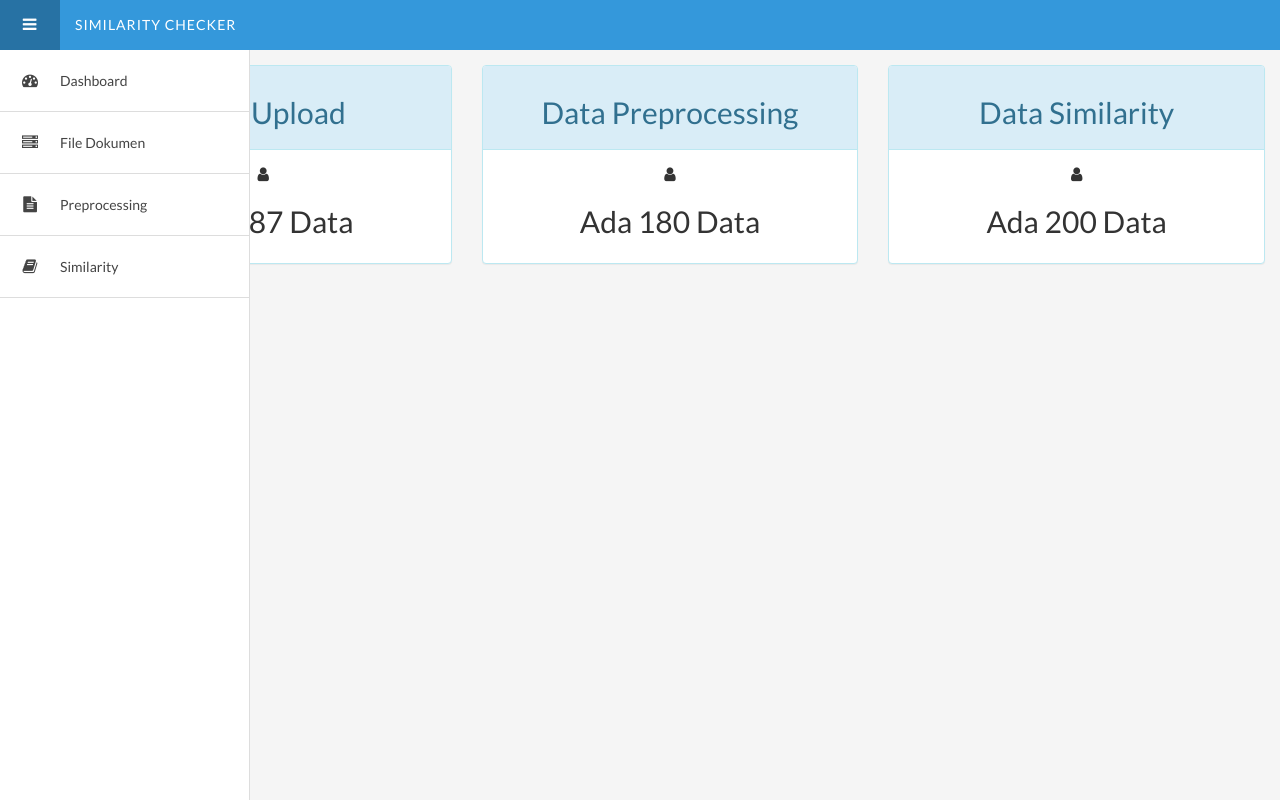
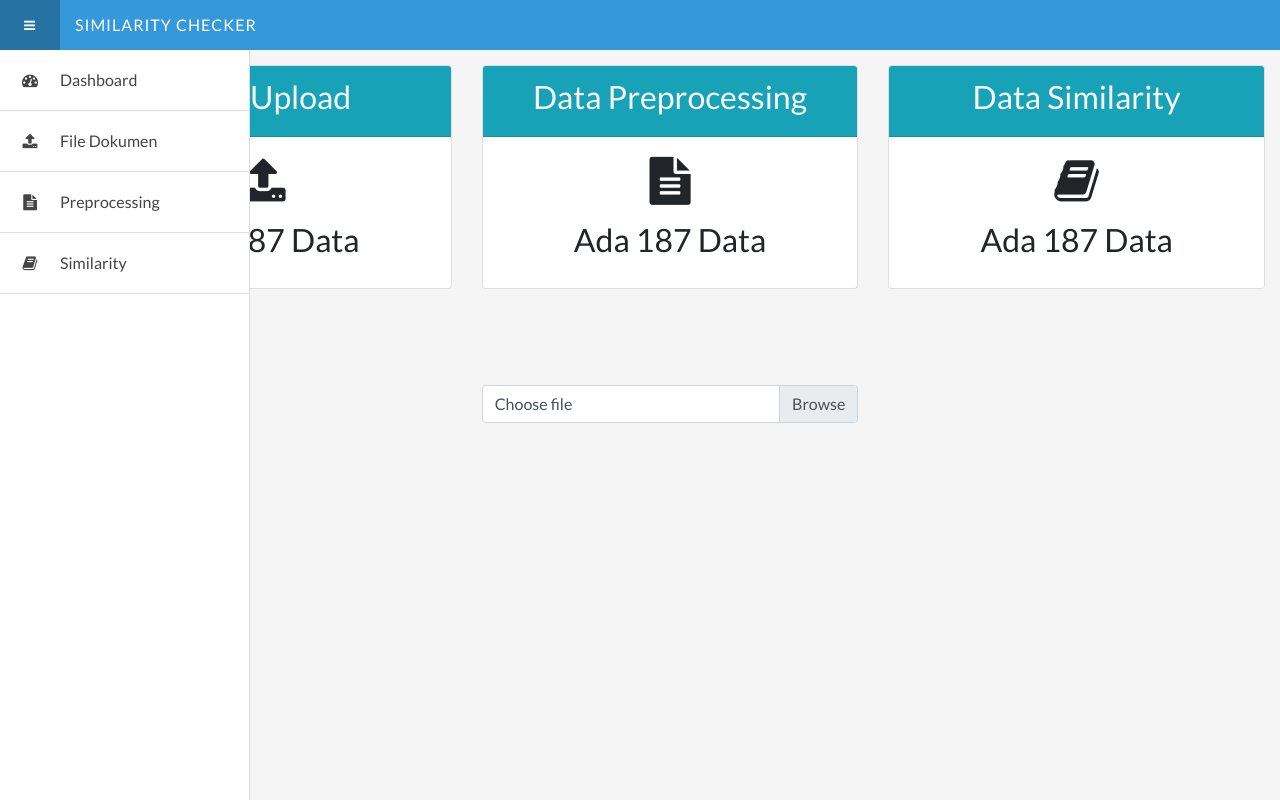
Before and after one commit to desenawahyu17/similarity-checker, a PHP site: page / in a window 1280 px wide. Run offline with PHP 8.4, Linux system fonts and the light colour scheme; some libraries are stand-ins or nearby versions.

Commit message:
Terimakasih sayang

```diff
--- a/assets/css/style.css
+++ b/assets/css/style.css
@@ -14,7 +14,7 @@ body {
   font-family: 'Lato', sans-serif;
 }
 i.fa {
-  font-size: 16px;
+  /* font-size: 16px; */
 }
 p {
   font-size: 16px;
--- a/index.php
+++ b/index.php
@@ -1,7 +1,7 @@
 <!DOCTYPE html>
 <html>
 <head>
-	<link rel="stylesheet" type="text/css" href="https://maxcdn.bootstrapcdn.com/bootstrap/3.3.4/css/bootstrap.min.css">
+	<link rel="stylesheet" href="https://maxcdn.bootstrapcdn.com/bootstrap/4.0.0/css/bootstrap.min.css" integrity="sha384-Gn5384xqQ1aoWXA+058RXPxPg6fy4IWvTNh0E263XmFcJlSAwiGgFAW/dAiS6JXm" crossorigin="anonymous">
 	<link rel="stylesheet" type="text/css" href="assets/css/style.css">
 	<title>Similarity Checker</title>
 </head>
@@ -18,7 +18,7 @@
 <div class="sidebar">
   <ul>
     <li><a href="#"><i class="fa fa-tachometer"></i><span>Dashboard</span></a></li>
-    <li><a href="#"><i class="fa fa-server"></i><span>File Dokumen</span></a></li>
+    <li><a href="#"><i class="fa fa-upload"></i><span>File Dokumen</span></a></li>
     <li><a href="#"><i class="fa fa-file-text"></i><span>Preprocessing</span></a></li>
     <li><a href="#"><i class="fa fa-book"></i><span>Similarity</span></a></li>
 </div>
@@ -26,32 +26,40 @@
 <main class="main">
 <div class="row">
 	<div class="col-lg-4">
-      	<div class="panel panel-info">
-        	<div class="panel-heading" align="center"><h2>Data Upload</h2></div>
-        	<div class="panel-body" align="center">
-          		<i class="fa fa-user fa-3x"></i>
+      	<div class="card text-center">
+			<div class="card-header bg-info text-light"><h2>Data Upload</h2></div>
+        	<div class="card-body" align="center">
+          		<i class="fa fa-upload fa-3x mb-3"></i>
           		<h2>Ada <?php echo 187; ?> Data</h2>
         	</div>
       	</div>
     </div>
     <div class="col-lg-4">
-      	<div class="panel panel-info">
-        	<div class="panel-heading" align="center"><h2>Data Preprocessing</h2></div>
-        	<div class="panel-body" align="center">
-          		<i class="fa fa-user fa-3x"></i>
-          		<h2>Ada <?php echo 180; ?> Data</h2>
+      	<div class="card text-center">
+			<div class="card-header bg-info text-light"><h2>Data Preprocessing</h2></div>
+        	<div class="card-body" align="center">
+          		<i class="fa fa-file-text fa-3x mb-3"></i>
+          		<h2>Ada <?php echo 187; ?> Data</h2>
         	</div>
       	</div>
     </div>
     <div class="col-lg-4">
-      	<div class="panel panel-info">
-        	<div class="panel-heading" align="center"><h2>Data Similarity</h2></div>
-        	<div class="panel-body" align="center">
-          		<i class="fa fa-user fa-3x"></i>
-          		<h2>Ada <?php echo 200; ?> Data</h2>
+      	<div class="card text-center">
+			<div class="card-header bg-info text-light"><h2>Data Similarity</h2></div>
+        	<div class="card-body" align="center">
+          		<i class="fa fa-book fa-3x mb-3"></i>
+          		<h2>Ada <?php echo 187; ?> Data</h2>
         	</div>
       	</div>
     </div>
+	<div class="col-lg-4 mt-5 pt-5 offset-md-4">
+		<form action="">
+			<div class="custom-file">
+				<input type="file" class="custom-file-input" id="customFile">
+				<label class="custom-file-label" for="customFile">Choose file</label>
+			</div>
+		</form>
+	</div>
 </div>
 	<script type="text/javascript" src="https://cdnjs.cloudflare.com/ajax/libs/jquery/2.1.3/jquery.min.js"></script>
 	<script type="text/javascript" src="assets/js/style.js"></script>
```
